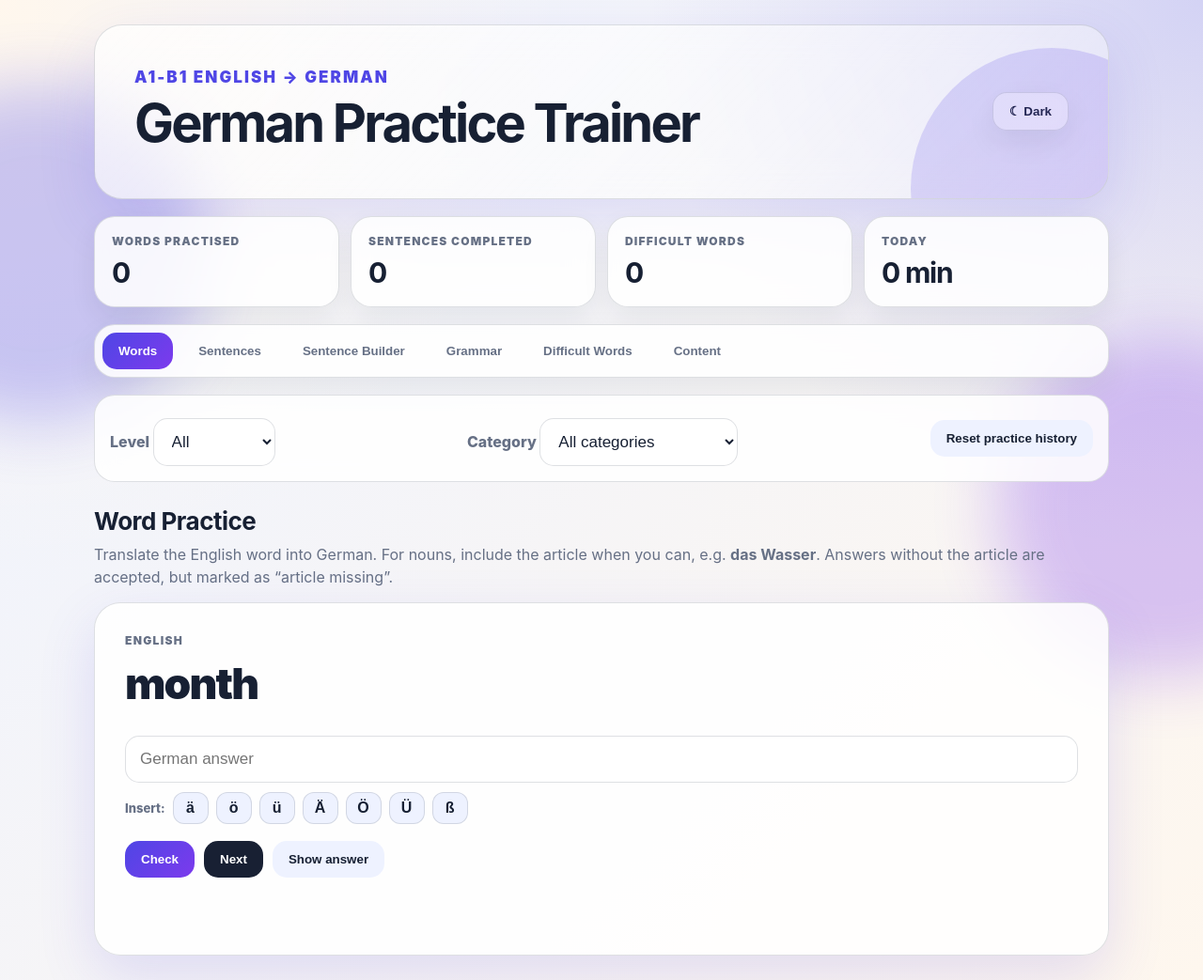
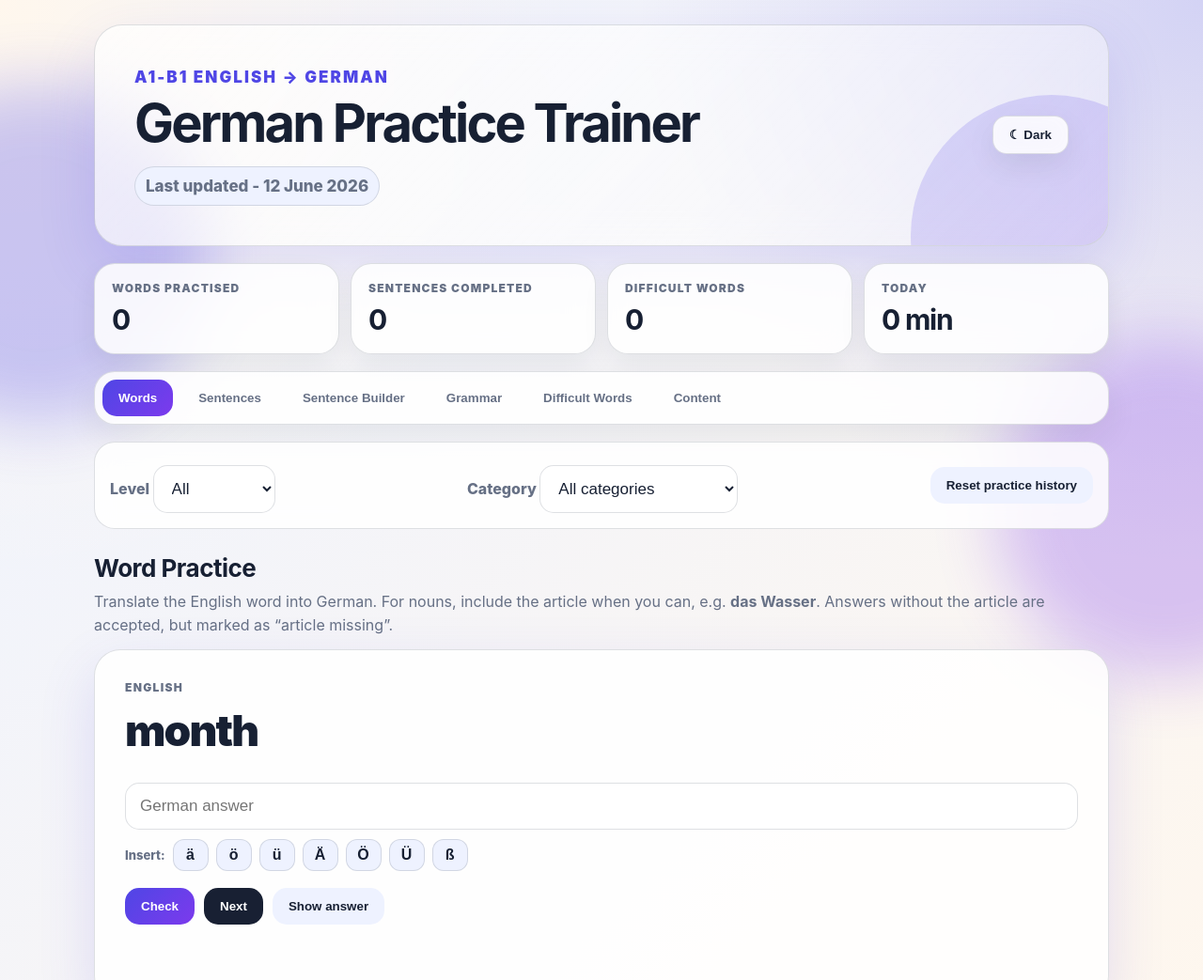
Before and after one commit to DEV-Alex-M/DE-Trainer, a plain HTML site: page index.html in a window 1280 px wide. Shown: the top 1043 px of the page at 94% size. Drawn offline with Linux system fonts and the light colour scheme.

Commit message:
DE Trainer Updates
- Fix Light/Dark theme
- Add last updated

```diff
--- a/app.js
+++ b/app.js
@@ -55,8 +55,17 @@ function applyTheme(theme) {
   if (toggle) toggle.textContent = theme === "dark" ? "☀ Light" : "☾ Dark";
 }
 
-function toggleTheme() {
+function toggleTheme(event) {
+  if (event) event.preventDefault();
   applyTheme(document.body.classList.contains("dark") ? "light" : "dark");
+}
+
+function bindThemeToggle() {
+  const toggle = $("themeToggle");
+  if (!toggle) return;
+  toggle.disabled = false;
+  toggle.style.pointerEvents = "auto";
+  toggle.addEventListener("click", toggleTheme);
 }
 
 function normalize(value) {
@@ -598,7 +607,7 @@ function init() {
   const savedTheme = localStorage.getItem("deTrainerTheme");
   const prefersDark = window.matchMedia && window.matchMedia("(prefers-color-scheme: dark)").matches;
   applyTheme(savedTheme || (prefersDark ? "dark" : "light"));
-  $("themeToggle").addEventListener("click", toggleTheme);
+  bindThemeToggle();
 
   bindSpecialCharacterButtons();
   bindTabs();
--- a/index.html
+++ b/index.html
@@ -15,6 +15,7 @@
       <div>
         <p class="eyebrow">A1-B1 English → German</p>
         <h1>German Practice Trainer</h1>
+        <p id="lastUpdatedBadge" class="last-updated">Last updated - 12 June 2026</p>
       </div>
       <div class="hero-actions">
         <button id="themeToggle" class="theme-toggle" type="button" aria-label="Toggle dark mode">☾ Dark</button>
--- a/style.css
+++ b/style.css
@@ -83,6 +83,7 @@ body {
   backdrop-filter: blur(18px);
 }
 body.dark .hero { background: linear-gradient(135deg, rgba(30, 41, 59, .78), rgba(17, 24, 39, .6)); }
+.hero > * { position: relative; z-index: 1; }
 .hero::after {
   content: "";
   position: absolute;
@@ -92,6 +93,8 @@ body.dark .hero { background: linear-gradient(135deg, rgba(30, 41, 59, .78), rgb
   border-radius: 999px;
   background: linear-gradient(135deg, var(--primary), var(--primary-2));
   opacity: .18;
+  pointer-events: none;
+  z-index: 0;
 }
 h1 {
   margin: 0 0 10px;
@@ -113,6 +116,9 @@ p { margin: 0; color: var(--muted); line-height: 1.55; }
   color: var(--text);
   box-shadow: 0 12px 30px rgba(15, 23, 42, .08);
   backdrop-filter: blur(12px);
+  position: relative;
+  z-index: 5;
+  pointer-events: auto;
 }
 .theme-toggle { white-space: nowrap; }
 
@@ -408,3 +414,19 @@ input:disabled + .special-char-row {
 input:disabled + .special-char-row .char-btn {
   cursor: not-allowed;
 }
+
+
+
+.last-updated {
+  display: inline-flex;
+  align-items: center;
+  width: fit-content;
+  margin-top: 8px;
+  padding: 7px 11px;
+  border: 1px solid var(--border);
+  border-radius: 999px;
+  background: var(--chip);
+  color: var(--muted);
+  font-size: 13px;
+  font-weight: 850;
+}
```
